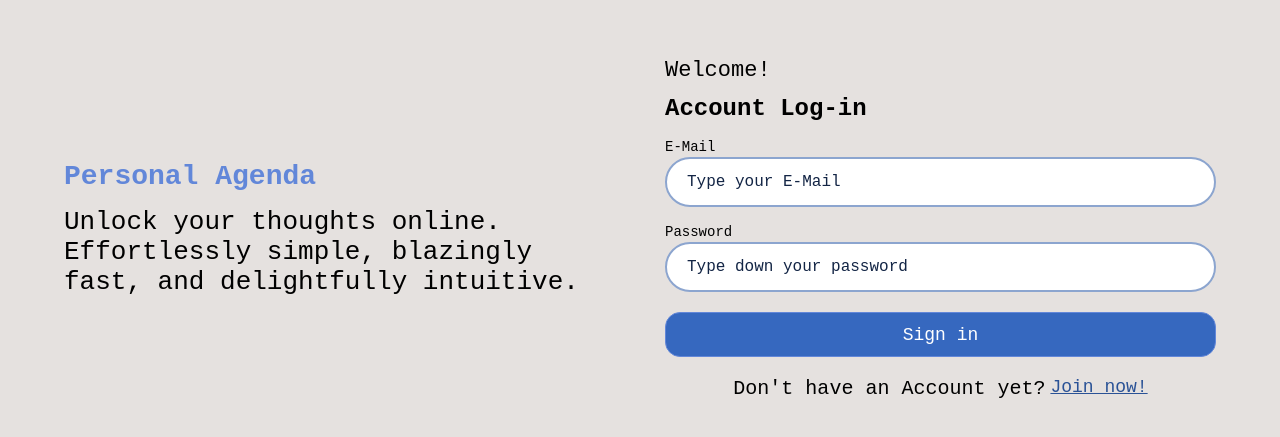
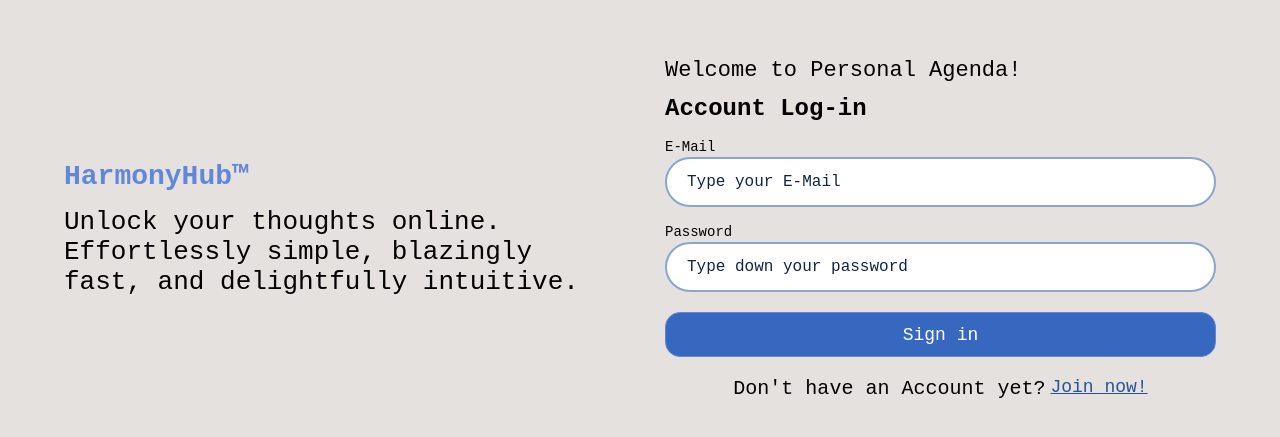
Before and after one commit to Kenzie-Academy-Brasil-Developers/Desafio-Fullstack-VaV-HarmonyHub, a React (Vite) app in the folder Frontend/: page / in a window 1280 px wide. Shown: the part 171-608 px from the top of the page. Built offline with nearby package versions, Linux system fonts and the light colour scheme.

Commit message:
CRUD Back+Frontend concluded

```diff
--- a/Frontend/index.html
+++ b/Frontend/index.html
@@ -2,7 +2,7 @@
 <html lang="en">
   <head>
     <meta charset="UTF-8" />
-    <link rel="icon" type="image/svg+xml" href="/vite.svg" />
+    <link rel="icon" type="image/svg+xml" href="/agenda.svg" />
     <meta name="viewport" content="width=device-width, initial-scale=1.0" />
     <title>Vite + React + TS</title>
   </head>
--- a/Frontend/src/pages/Home/index.tsx
+++ b/Frontend/src/pages/Home/index.tsx
@@ -30,7 +30,7 @@ const Home = () => {
     <StyledMain>
       <section>
         <div>
-          <h1>Personal Agenda</h1>
+          <h1>HarmonyHub™</h1>
           <p>
             Unlock your thoughts online. Effortlessly simple, blazingly fast,
             and delightfully intuitive.
@@ -39,7 +39,7 @@ const Home = () => {
       </section>
       <section>
         <div>
-          <p>Welcome!</p>
+          <p>Welcome to Personal Agenda!</p>
           <h2>Account Log-in</h2>
         </div>
         <form onSubmit={handleSubmit(userLogin)}>
```
Also changed, not shown: Frontend/public/agenda.svg (added).
